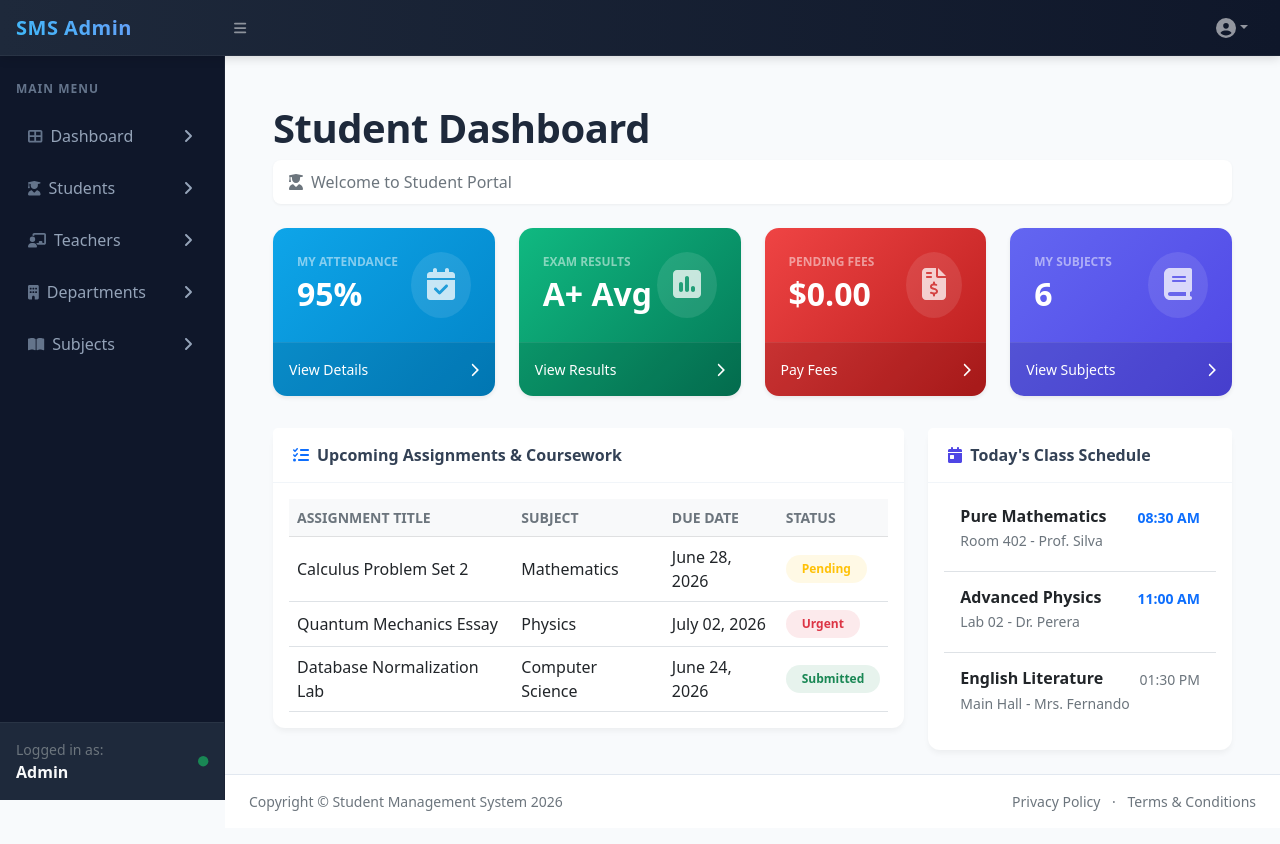
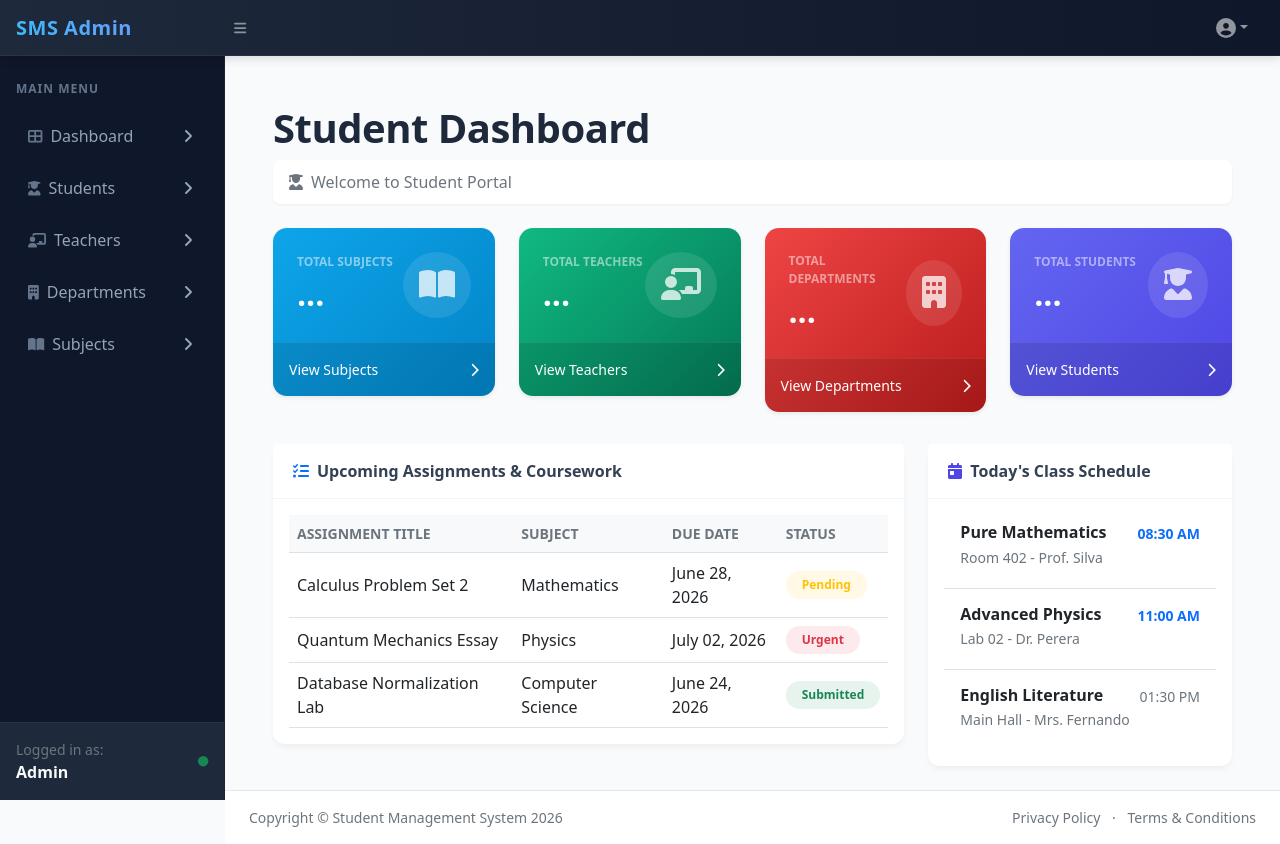
Before and after one commit to nethmalgeesaraux/Student-Management-System-with-Django, a Django app: page /dashboard/student/ in a window 1280 px wide. Before the commit the page ends 811 px from the top, so only its background shows below. Run offline with Django 5.2, Linux system fonts and the light colour scheme; a user stored in the database is signed in; data that the repository does not hold is empty; some libraries are stand-ins or nearby versions.

Commit message:
initialize base template and dashboard layouts for the student management system

```diff
--- a/templates/student_dashboard.html
+++ b/templates/student_dashboard.html
@@ -67,15 +67,15 @@
             <div class="card stat-card card-grad-attendance text-white mb-4 shadow-sm">
                 <div class="card-body d-flex justify-content-between align-items-center p-4">
                     <div>
-                        <div class="text-white-50 small text-uppercase fw-bold tracking-wider" style="font-size: 0.75rem;">My Attendance</div>
-                        <div class="display-6 fw-bold my-1" style="font-size: 2rem;">95%</div>
+                        <div class="text-white-50 small text-uppercase fw-bold tracking-wider" style="font-size: 0.75rem;">Total Subjects</div>
+                        <div class="display-6 fw-bold my-1" id="dashTotalSubjects" style="font-size: 2rem;">...</div>
                     </div>
                     <div class="bg-white bg-opacity-10 p-3 rounded-circle">
-                        <i class="fas fa-calendar-check fa-2x opacity-75"></i>
+                        <i class="fas fa-book-open fa-2x opacity-75"></i>
                     </div>
                 </div>
                 <div class="card-footer d-flex align-items-center justify-content-between py-3">
-                    <a class="small text-white text-decoration-none fw-medium stretched-link" href="#">View Details</a>
+                    <a class="small text-white text-decoration-none fw-medium stretched-link" href="{% url 'subject_list' %}">View Subjects</a>
                     <div class="small text-white"><i class="fas fa-chevron-right"></i></div>
                 </div>
             </div>
@@ -85,15 +85,15 @@
             <div class="card stat-card card-grad-results text-white mb-4 shadow-sm">
                 <div class="card-body d-flex justify-content-between align-items-center p-4">
                     <div>
-                        <div class="text-white-50 small text-uppercase fw-bold tracking-wider" style="font-size: 0.75rem;">Exam Results</div>
-                        <div class="display-6 fw-bold my-1" style="font-size: 2rem;">A+ Avg</div>
+                        <div class="text-white-50 small text-uppercase fw-bold tracking-wider" style="font-size: 0.75rem;">Total Teachers</div>
+                        <div class="display-6 fw-bold my-1" id="dashTotalTeachers" style="font-size: 2rem;">...</div>
                     </div>
                     <div class="bg-white bg-opacity-10 p-3 rounded-circle">
-                        <i class="fas fa-poll fa-2x opacity-75"></i>
+                        <i class="fas fa-chalkboard-teacher fa-2x opacity-75"></i>
                     </div>
                 </div>
                 <div class="card-footer d-flex align-items-center justify-content-between py-3">
-                    <a class="small text-white text-decoration-none fw-medium stretched-link" href="#">View Results</a>
+                    <a class="small text-white text-decoration-none fw-medium stretched-link" href="{% url 'teacher_list' %}">View Teachers</a>
                     <div class="small text-white"><i class="fas fa-chevron-right"></i></div>
                 </div>
             </div>
@@ -103,15 +103,15 @@
             <div class="card stat-card card-grad-fees text-white mb-4 shadow-sm">
                 <div class="card-body d-flex justify-content-between align-items-center p-4">
                     <div>
-                        <div class="text-white-50 small text-uppercase fw-bold tracking-wider" style="font-size: 0.75rem;">Pending Fees</div>
-                        <div class="display-6 fw-bold my-1" style="font-size: 2rem;">$0.00</div>
+                        <div class="text-white-50 small text-uppercase fw-bold tracking-wider" style="font-size: 0.75rem;">Total Departments</div>
+                        <div class="display-6 fw-bold my-1" id="dashTotalDepartments" style="font-size: 2rem;">...</div>
                     </div>
                     <div class="bg-white bg-opacity-10 p-3 rounded-circle">
-                        <i class="fas fa-file-invoice-dollar fa-2x opacity-75"></i>
+                        <i class="fas fa-building fa-2x opacity-75"></i>
                     </div>
                 </div>
                 <div class="card-footer d-flex align-items-center justify-content-between py-3">
-                    <a class="small text-white text-decoration-none fw-medium stretched-link" href="#">Pay Fees</a>
+                    <a class="small text-white text-decoration-none fw-medium stretched-link" href="{% url 'department_list' %}">View Departments</a>
                     <div class="small text-white"><i class="fas fa-chevron-right"></i></div>
                 </div>
             </div>
@@ -121,15 +121,15 @@
             <div class="card stat-card card-grad-subjects text-white mb-4 shadow-sm">
                 <div class="card-body d-flex justify-content-between align-items-center p-4">
                     <div>
-                        <div class="text-white-50 small text-uppercase fw-bold tracking-wider" style="font-size: 0.75rem;">My Subjects</div>
-                        <div class="display-6 fw-bold my-1" style="font-size: 2rem;">6</div>
+                        <div class="text-white-50 small text-uppercase fw-bold tracking-wider" style="font-size: 0.75rem;">Total Students</div>
+                        <div class="display-6 fw-bold my-1" id="dashTotalStudents" style="font-size: 2rem;">...</div>
                     </div>
                     <div class="bg-white bg-opacity-10 p-3 rounded-circle">
-                        <i class="fas fa-book fa-2x opacity-75"></i>
+                        <i class="fas fa-user-graduate fa-2x opacity-75"></i>
                     </div>
                 </div>
                 <div class="card-footer d-flex align-items-center justify-content-between py-3">
-                    <a class="small text-white text-decoration-none fw-medium stretched-link" href="#">View Subjects</a>
+                    <a class="small text-white text-decoration-none fw-medium stretched-link" href="{% url 'student_list' %}">View Students</a>
                     <div class="small text-white"><i class="fas fa-chevron-right"></i></div>
                 </div>
             </div>
@@ -216,3 +216,25 @@
     </div>
 </div>
 {% endblock %}
+
+{% block extra_js %}
+<script>
+    document.addEventListener("DOMContentLoaded", async function() {
+        try {
+            const [subjects, teachers, departments, students] = await Promise.all([
+                apiFetch('/api/subjects/'),
+                apiFetch('/api/teachers/'),
+                apiFetch('/api/departments/'),
+                apiFetch('/api/students/')
+            ]);
+
+            document.getElementById('dashTotalSubjects').innerText = subjects.length;
+            document.getElementById('dashTotalTeachers').innerText = teachers.length;
+            document.getElementById('dashTotalDepartments').innerText = departments.length;
+            document.getElementById('dashTotalStudents').innerText = students.length;
+        } catch (error) {
+            console.error('Failed to load dashboard stats', error);
+        }
+    });
+</script>
+{% endblock %}
```
Also changed, not shown: templates/base.html (+57 -22 lines), templates/index.html (+25 -8 lines), templates/teacher_dashboard.html (+31 -11 lines).
